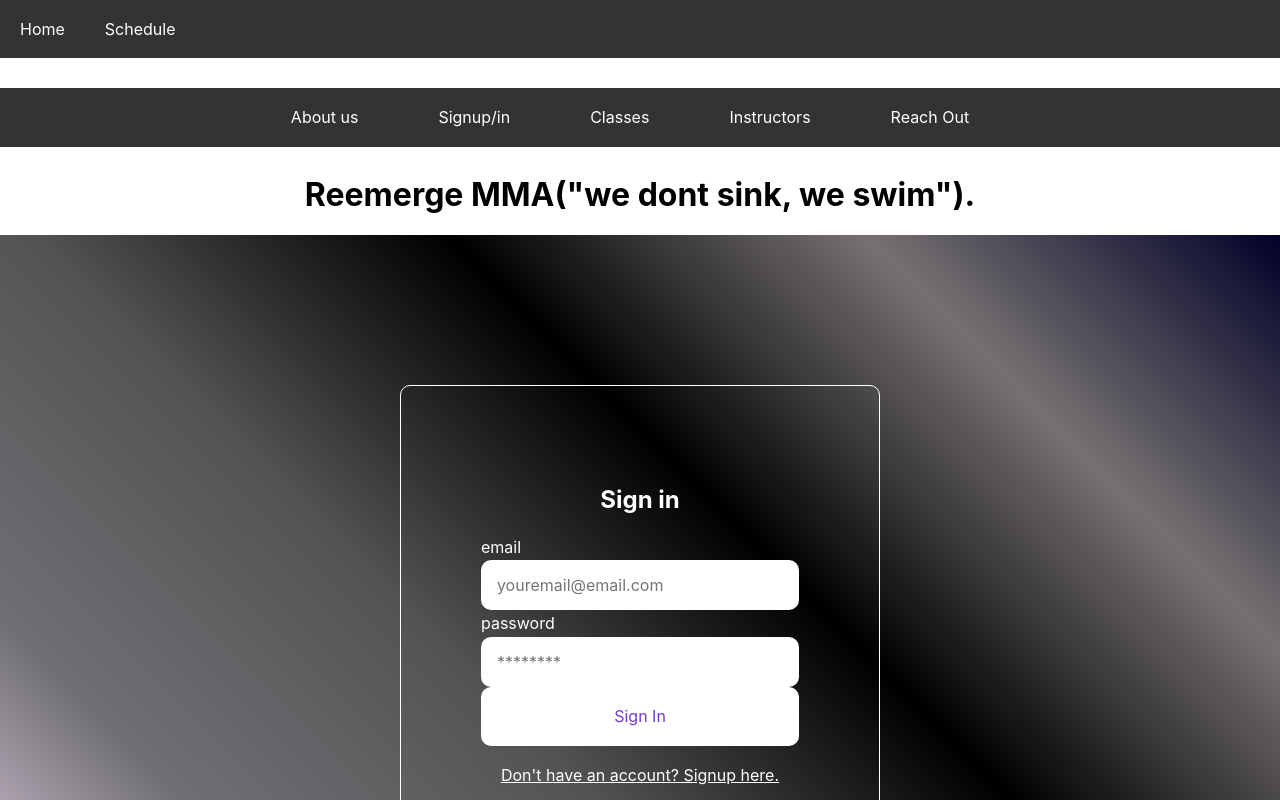
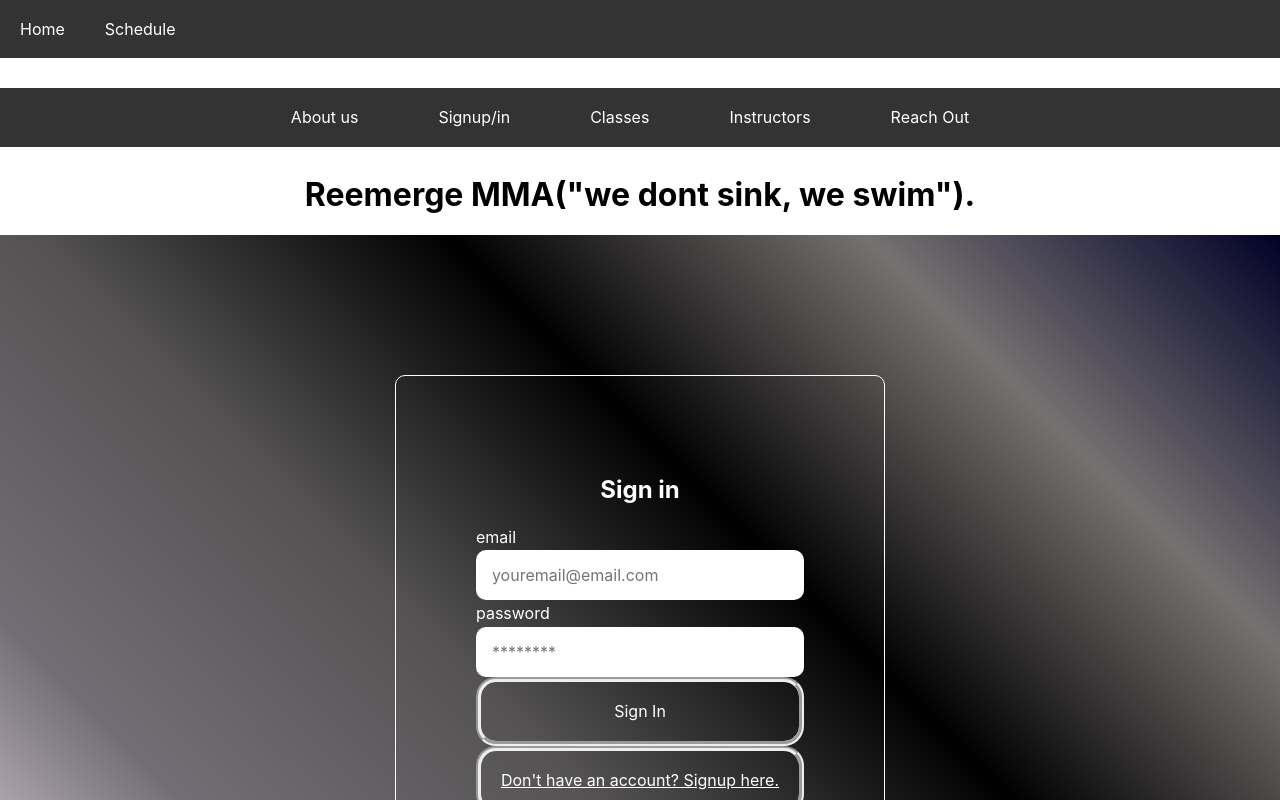
Before and after one commit to traynhamdavid426/Dojo-app, a React (Create React App) app: page /signup/in in a window 1280 px wide. Shown: the top 800 px of the page. Built offline with nearby package versions, Linux system fonts and the light colour scheme.

Commit message:
update to signin form

```diff
--- a/src/Components/Styles/Loginform.css
+++ b/src/Components/Styles/Loginform.css
@@ -35,12 +35,15 @@
   }
 
   button {
-    border: none;
-    background-color: white;
+    border: 4px;
+    border-width: 5px;
+    border-style: groove;
+    background-color: transparent;
     padding: 20px;
-    border-radius: 10px;
+
+    border-radius: 20px;
     cursor: pointer;
-    color: #7439db;
+    color:white
   }
 
   .link-btn {
```
